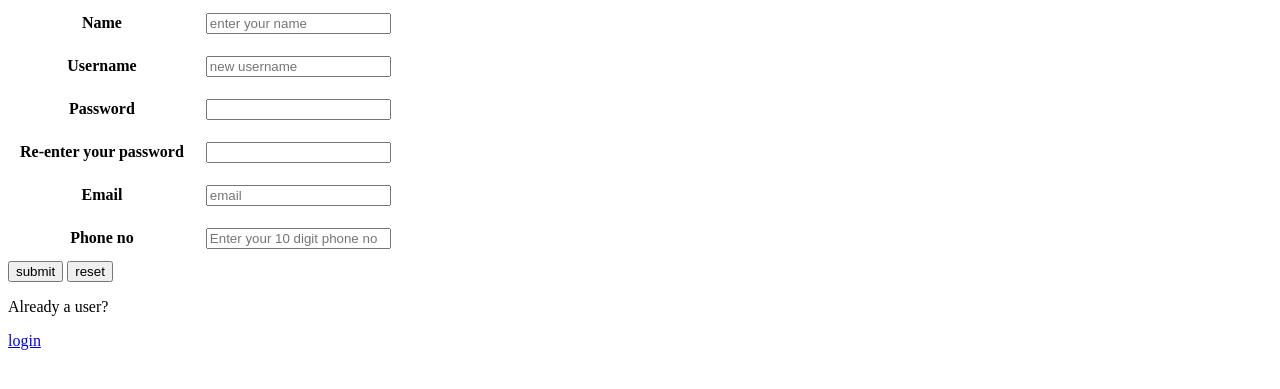
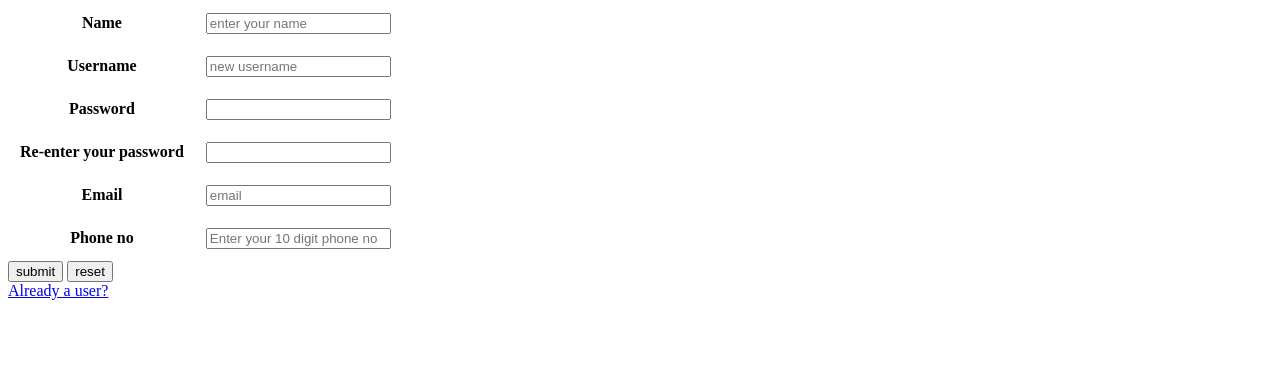
Before and after one commit to karthikchavali7/Signup, a plain HTML site: page index.html in a window 1280 px wide. Shown: the part 79-468 px from the top of the page. Drawn offline with Linux system fonts and the light colour scheme.

Commit message:
Update index.html

```diff
--- a/index.html
+++ b/index.html
@@ -42,7 +42,7 @@
         <button type="button">submit</button>
         <button type="button">reset</button>
     </form>
-    <p>Already a user?</p><a href="https://karthikchavali7.github.io/login/" target="_blank">login</a>
+    <a href="https://karthikchavali7.github.io/login/" target="_blank">Already a user?</a>
 
 </body>
 </html>
```
